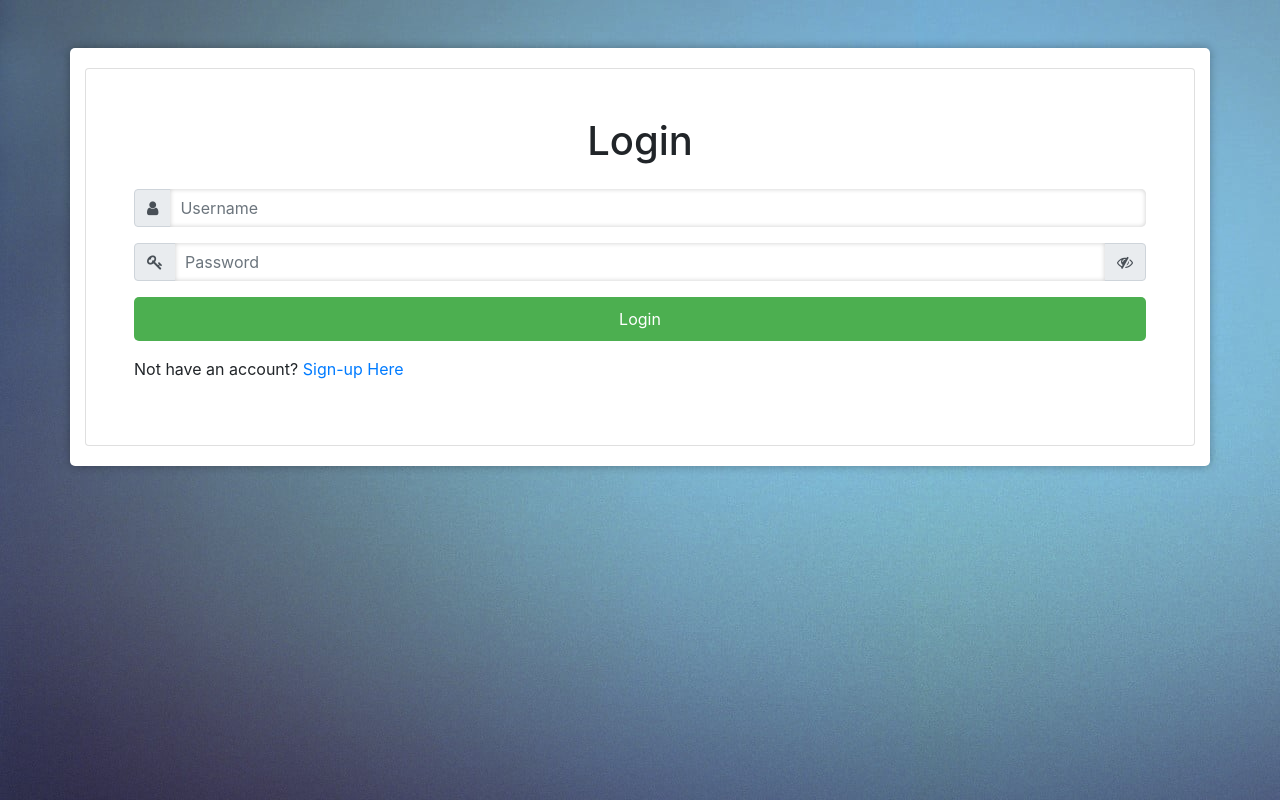
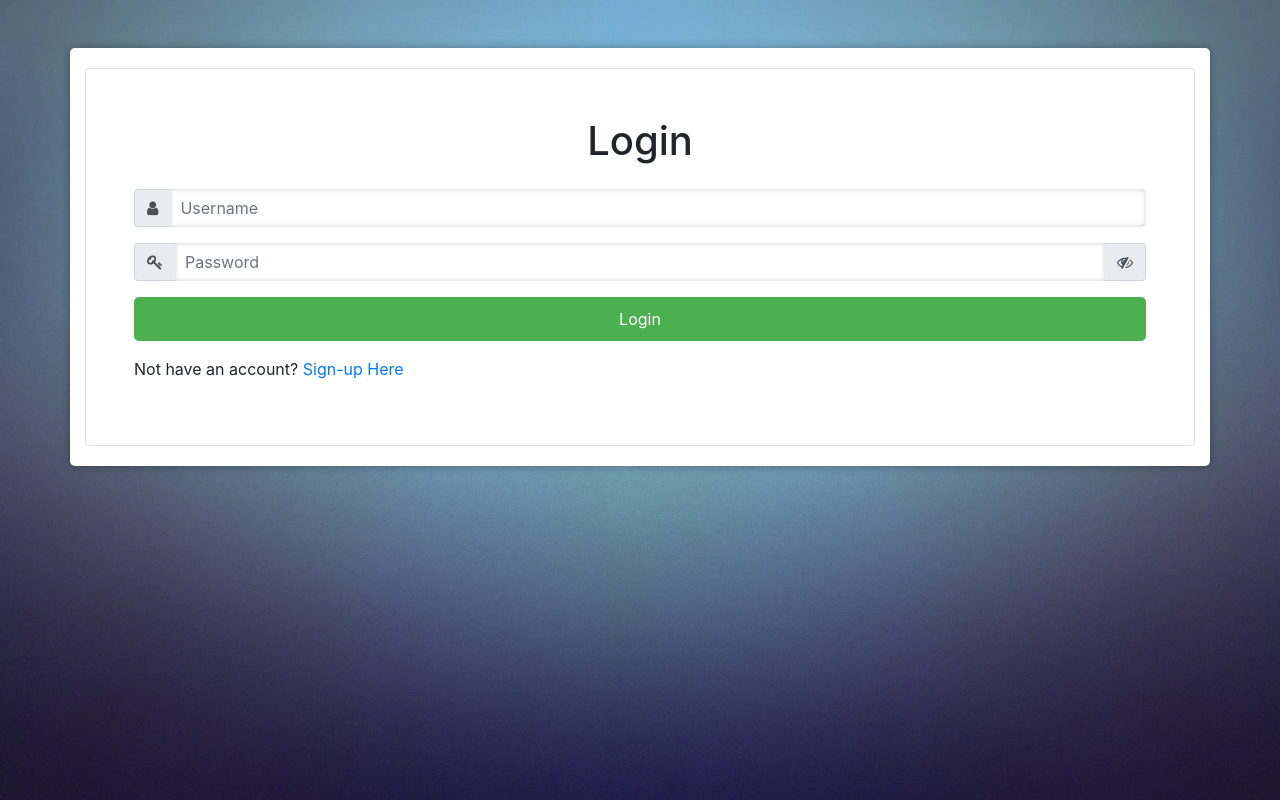
Before and after one commit to Pratik900/Phone-recommender, a Flask app: page / in a window 1280 px wide. Run offline with Flask 2, Linux system fonts and the light colour scheme; some libraries are stand-ins or nearby versions.

Commit message:
Fifth Commit

```diff
--- a/static/css/login_style.css
+++ b/static/css/login_style.css
@@ -1,6 +1,12 @@
 body {
 	font-family: Arial, sans-serif;
-	background-image: url('login_bg.jpg');
+}
+.bg{
+    background-image: url('../images/login_bg.jpg');
+    background-repeat: no-repeat;
+    background-position: center center;
+    background-attachment: fixed;
+    background-size: cover;
 }
 
 form {
--- a/templates/login.html
+++ b/templates/login.html
@@ -2,11 +2,20 @@
 <html>
   <head>
     <title>Login Page</title>
-    <link rel="stylesheet" href="{{ url_for('static', filename='css/login_style.css') }}" />
-    <link rel="stylesheet" href="https://stackpath.bootstrapcdn.com/font-awesome/4.7.0/css/font-awesome.min.css">
-    <link rel="stylesheet" href="https://stackpath.bootstrapcdn.com/bootstrap/4.3.1/css/bootstrap.min.css">
+    <link
+      rel="stylesheet"
+      href="{{ url_for('static', filename='css/login_style.css') }}"
+    />
+    <link
+      rel="stylesheet"
+      href="https://stackpath.bootstrapcdn.com/font-awesome/4.7.0/css/font-awesome.min.css"
+    />
+    <link
+      rel="stylesheet"
+      href="https://stackpath.bootstrapcdn.com/bootstrap/4.3.1/css/bootstrap.min.css"
+    />
   </head>
-  <body>
+  <body class="bg">
       <form method="post" action="/" class="container mt-5">
         <div class="card p-5">
           <h1 class="mb-4">Login</h1>
@@ -14,13 +23,24 @@
             <div class="input-group-prepend">
               <span class="input-group-text"><i class="fa fa-user"></i></span>
             </div>
-          <input type="text" name="username" class="form-control" placeholder="Username">
+            <input
+              type="text"
+              name="username"
+              class="form-control"
+              placeholder="Username"
+            />
           </div>
           <div class="input-group mb-3">
             <div class="input-group-prepend">
               <span class="input-group-text"><i class="fa fa-key"></i></span>
             </div>
-          <input type="password" name="password" class="form-control" placeholder="Password" id="myInput">
+            <input
+              type="password"
+              name="password"
+              class="form-control"
+              placeholder="Password"
+              id="myInput"
+            />
             <div class="input-group-append">
               <span class="input-group-text" onclick="myFunction()">
                 <i id="hide1" class="fa fa-eye"></i>
@@ -28,24 +48,28 @@
               </span>
             </div>
           </div>
-        <input type="submit" value="Login" class="btn btn-primary btn-block">
+          <input
+            type="submit"
+            value="Login"
+            class="btn btn-primary btn-block"
+          />
           <p class="mt-3">
-          Not have an account? <a href="{{ url_for('register') }}">Sign-up Here</a>
+            Not have an account?
+            <a href="{{ url_for('register') }}">Sign-up Here</a>
           </p>
         </div>
       </form>
     <script>
-      function myFunction(){
+      function myFunction() {
         var x = document.getElementById("myInput");
         var y = document.getElementById("hide1");
         var z = document.getElementById("hide2");
 
-          if(x.type === 'password'){
+        if (x.type === "password") {
           x.type = "text";
           y.style.display = "block";
           z.style.display = "none";
-          }
-          else{
+        } else {
           x.type = "password";
           y.style.display = "none";
           z.style.display = "block";
--- a/templates/register.html
+++ b/templates/register.html
@@ -5,7 +5,7 @@
 	<link rel="stylesheet" type="text/css" href="{{ url_for('static', filename='css/register_style.css') }}">
 	<link rel="stylesheet" href="https://stackpath.bootstrapcdn.com/font-awesome/4.7.0/css/font-awesome.min.css">
 </head>
-<body>
+<body class="bg">
 	<div class="container">
 		<h1>Sign up</h1>
 		<form method = "post" action = "/register">
```
Also changed, not shown: static/css/register_style.css (+7 -1 lines), static/images/login_bg.jpg (renamed from static/css/login_bg.jpg). Lines whose indentation alone changed are shown as unchanged.
